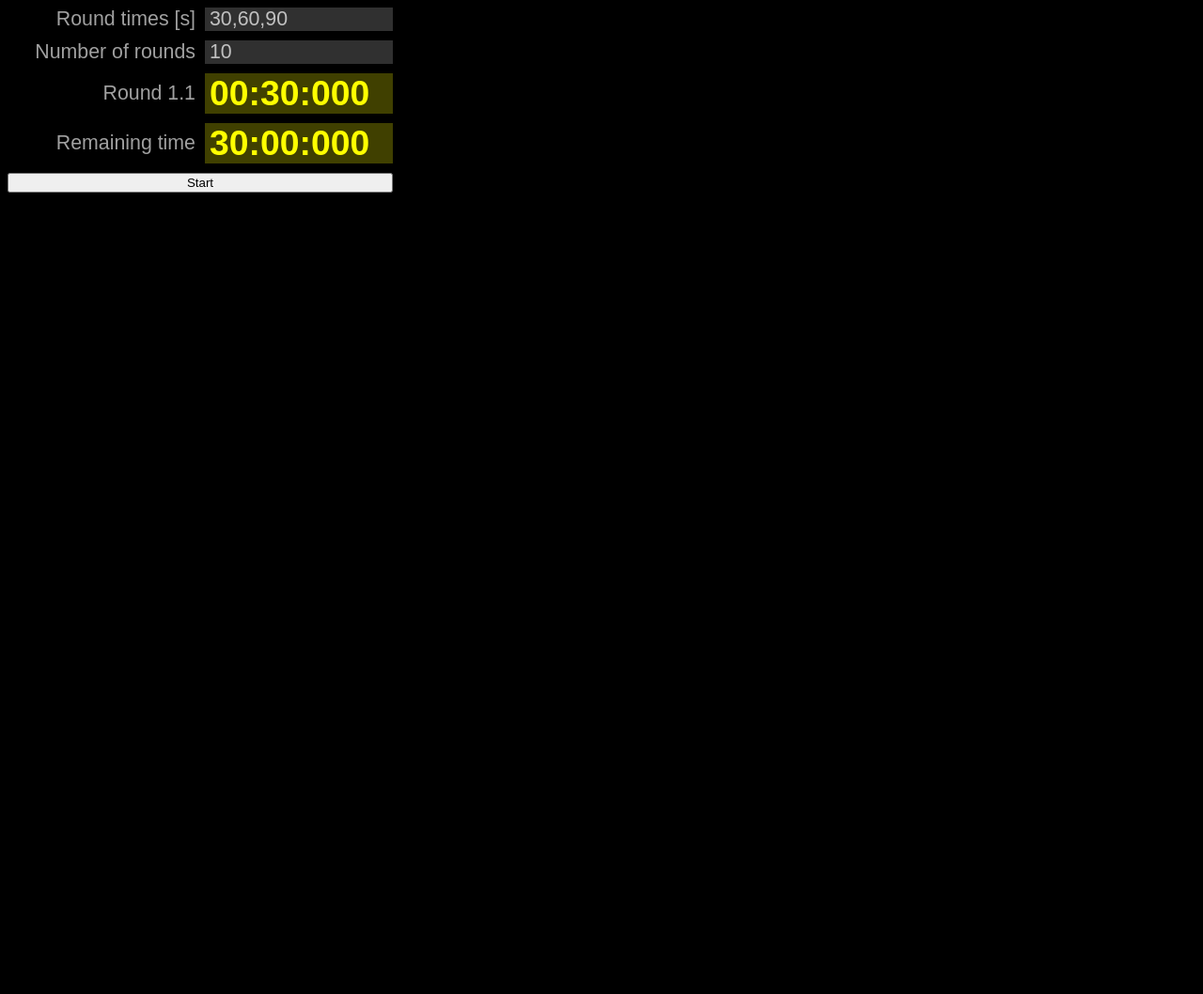
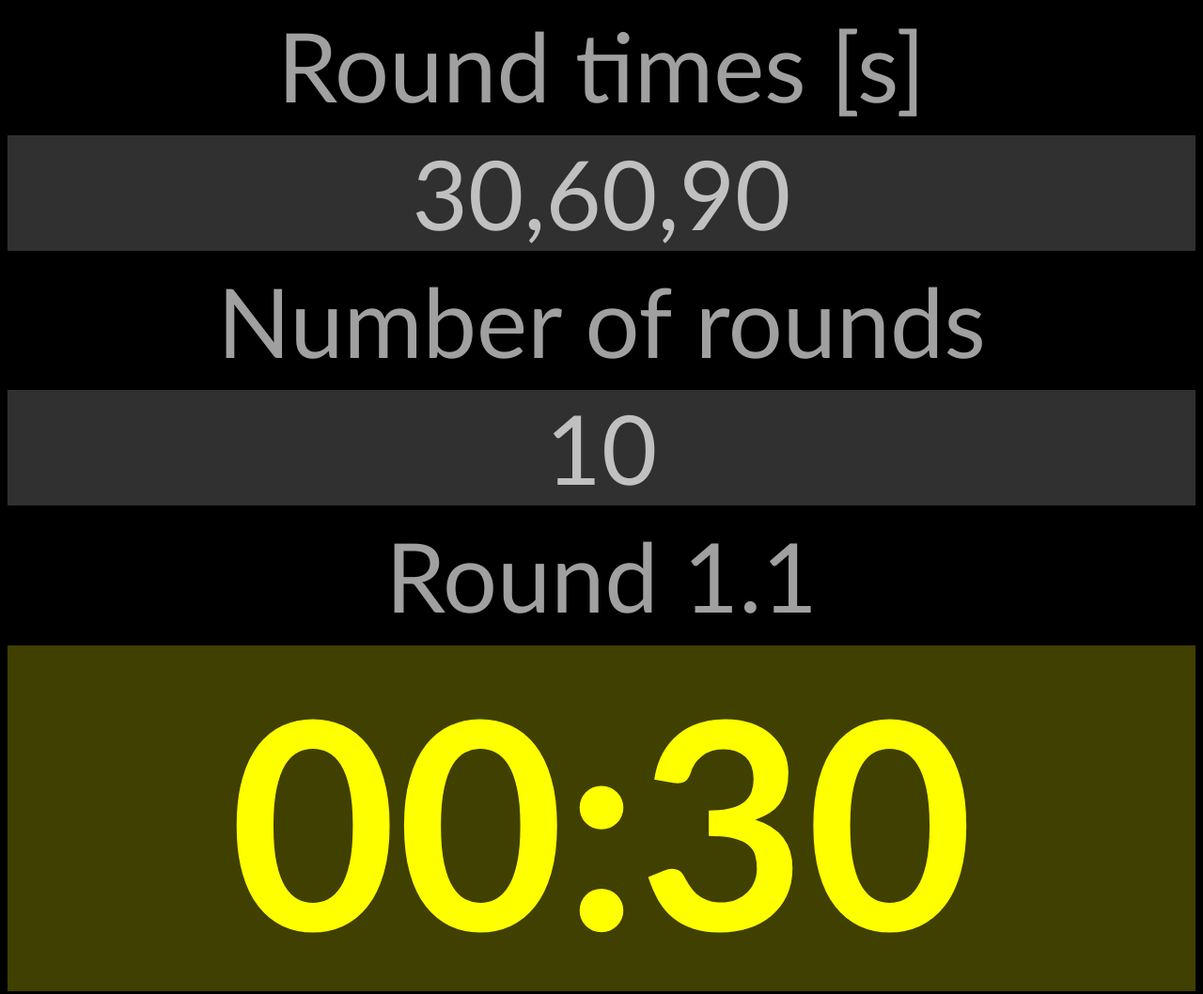
Before and after one commit to abramus666/workout-timer, a plain HTML site: page index.html in a window 1280 px wide. Shown: the top 1058 px of the page at 94% size. Before the commit the page ends 800 px from the top, so only its background shows below. Drawn offline with Linux system fonts and the light colour scheme.

Commit message:
Add files via upload

```diff
--- a/timer.css
+++ b/timer.css
@@ -1,35 +1,34 @@
 body {
    background-color: black;
    color: #a0a0a0;
-   font-family: Arial, Helvetica, sans-serif;
-   font-size: 16pt;
+   font-family: Calibri;
+   font-size: 8vw;
+   text-align: center;
 }
 #Container {
-   align-items: center;
    display: grid;
-   grid-gap: 10px;
-   grid-template-columns: 200px 200px;
+   grid-gap: 1vw;
+   grid-template-columns: 1fr;
    grid-template-areas:
-      "rtl rt"
-      "rnl rn"
-      "rcl rc"
-      "tcl tc"
-      "ss ss";
-}
-#RoundTimesLabel, #RoundCountLabel, #RoundClockLabel, #TotalClockLabel {
-   text-align: right;
+      "rtl"
+      "rt"
+      "rnl"
+      "rn"
+      "rcl"
+      "rc"
+      "tcl"
+      "tc"
+      "ss";
 }
 #RoundTimes, #RoundCount {
    background-color: #303030;
    color: #c0c0c0;
-   padding: 0 5px;
 }
 #RoundClock, #TotalClock {
    background-color: #404000;
    color: #ffff00;
-   font-size: 28pt;
+   font-size: 24vw;
    font-weight: bold;
-   padding: 0 5px;
 }
 #RoundTimesLabel {
    grid-area: rtl;
@@ -57,4 +56,10 @@ body {
 }
 #StartStop {
    grid-area: ss;
+   background-color: #c0c0c0;
+   border-color: #303030;
+   border-style: solid;
+   border-radius: 4vw;
+   border-width: 1vw;
+   font-size: 8vw;
 }
--- a/timer.js
+++ b/timer.js
@@ -2,21 +2,19 @@
 
 let g_round_times = [];
 let g_round_count = 0;
-let g_total_time_ms = 0;
 
 let g_started = false;
-let g_start_time_ms = null;
+let g_start_time = null;
 let g_round = null;
 let g_subround = null;
+let g_worker = null;
 
-function getClockText(time_ms) {
-   let ms = Math.floor(time_ms % 1000);
-   let s = Math.floor(time_ms / 1000) % 60;
-   let m = Math.floor(time_ms / (1000 * 60));
-   let milliseconds = String(ms).padStart(3, '0');
+function getClockText(time_s) {
+   let s = Math.floor(time_s % 60);
+   let m = Math.floor(time_s / 60);
    let seconds = String(s).padStart(2, '0');
    let minutes = String(m).padStart(2, '0');
-   return `${minutes}:${seconds}:${milliseconds}`;
+   return `${minutes}:${seconds}`;
 }
 
 function playSound(path) {
@@ -49,11 +47,11 @@ function updateRoundClock(round, subround, time_s) {
       }
    }
    document.getElementById("RoundClockLabel").innerText = `Round ${round+1}.${subround+1}`;
-   document.getElementById("RoundClock").innerText = getClockText(time_s * 1000);
+   document.getElementById("RoundClock").innerText = getClockText(time_s);
 }
 
-function updateTotalClock(time_ms) {
-   document.getElementById("TotalClock").innerText = getClockText(time_ms);
+function updateTotalClock(time_s) {
+   document.getElementById("TotalClock").innerText = getClockText(time_s);
 }
 
 function updateButton() {
@@ -65,14 +63,13 @@ function updateButton() {
 }
 
 function resetClock() {
-   g_total_time_ms = 1000 * g_round_count * g_round_times.reduce((a,t) => a+t, 0);
    g_started = false;
-   g_start_time_ms = null;
+   g_start_time = null;
    g_round = null;
    g_subround = null;
    updateButton();
    updateRoundClock(0, 0, g_round_times[0]);
-   updateTotalClock(g_total_time_ms);
+   updateTotalClock(g_round_count * g_round_times.reduce((a,b) => a+b, 0));
 }
 
 function startStopClock() {
@@ -84,17 +81,18 @@ function startStopClock() {
    }
 }
 
-function tick(timestamp_ms) {
+function workerTick(event) {
    if (g_started) {
-      if (g_start_time_ms === null) {
-         g_start_time_ms = timestamp_ms;
+      if (g_start_time === null) {
+         g_start_time = event.data;
       }
-      if (timestamp_ms - g_start_time_ms > g_total_time_ms) {
+      let elapsed_time_s = event.data - g_start_time;
+      let round_time_s = g_round_times.reduce((a,b) => a+b, 0);
+      let total_time_s = g_round_count * round_time_s;
+      if (elapsed_time_s > total_time_s) {
          resetClock();
          playSound("data/end.wav");
       } else {
-         let elapsed_time_s = (timestamp_ms - g_start_time_ms) / 1000;
-         let round_time_s = g_round_times.reduce((a,t) => a+t, 0);
          let subround_time_s = elapsed_time_s % round_time_s;
          let round = Math.floor(elapsed_time_s / round_time_s);
          let subround = 0;
@@ -106,10 +104,9 @@ function tick(timestamp_ms) {
             }
          }
          updateRoundClock(round, subround, (g_round_times[subround] - subround_time_s));
-         updateTotalClock(g_total_time_ms - (timestamp_ms - g_start_time_ms));
+         updateTotalClock(total_time_s - elapsed_time_s);
       }
    }
-   window.requestAnimationFrame(tick);
 }
 
 window.onload = function () {
@@ -118,5 +115,6 @@ window.onload = function () {
    processRoundTimesUpdate();
    processRoundCountUpdate();
    resetClock();
-   window.requestAnimationFrame(tick);
+   g_worker = new Worker("worker.js");
+   g_worker.onmessage = workerTick;
 };
--- /dev/null
+++ b/worker.js
@@ -0,0 +1,11 @@
+'use strict'
+
+let count = 0;
+
+function timedCount() {
+   count += 1;
+   postMessage(count);
+   setTimeout(timedCount, 1000);
+}
+
+timedCount();
```
